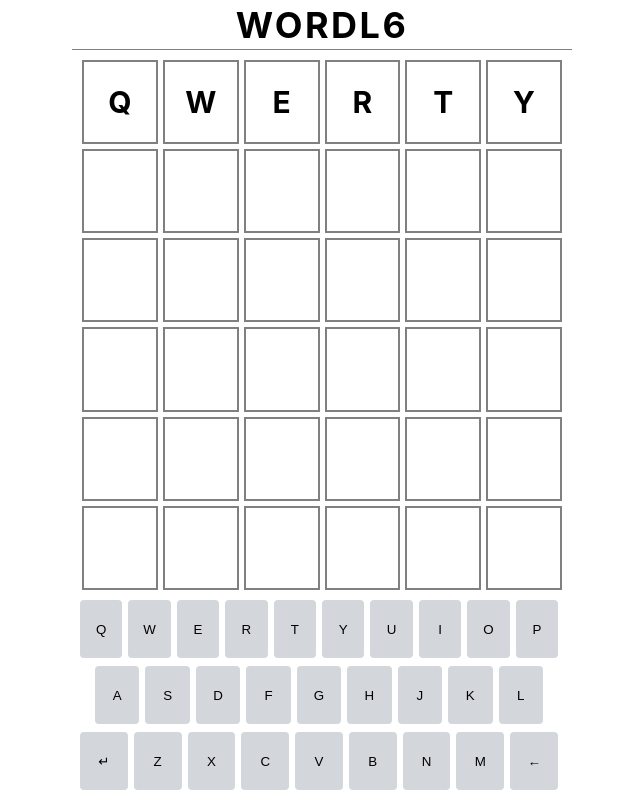
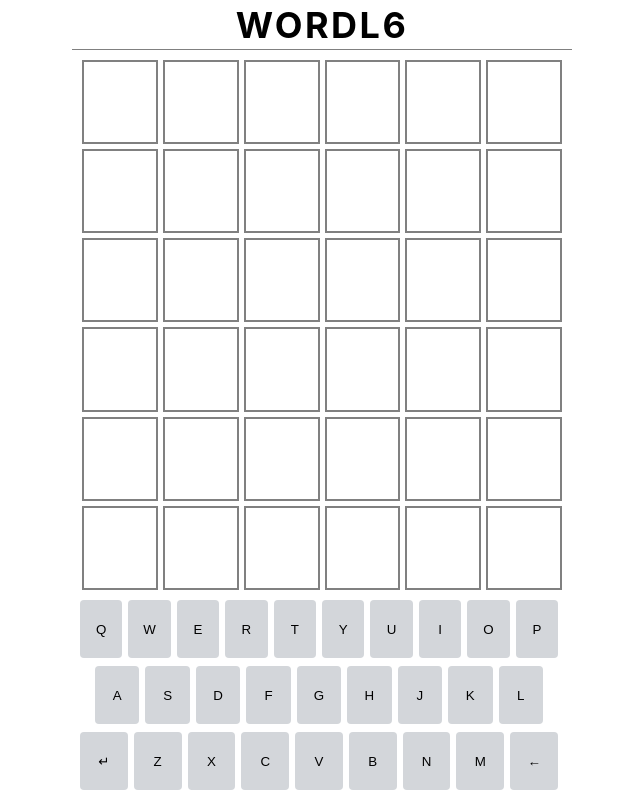
Before and after one commit to TheThomasY/wordl6, a Next.js app: page / in a window 1280 px wide. Shown: the whole page, without its empty margins (318-958 px from the left). Built offline with nearby package versions, Linux system fonts and the light colour scheme.

Commit message:
fix: game board state now an object, much more compact

```diff
--- a/components/GameBoard/GameBoard.js
+++ b/components/GameBoard/GameBoard.js
@@ -5,7 +5,7 @@ import Row from './Row';
 import styles from './GameBoard.module.scss';
 
 export default function GameBoard(props) {
-  const rows = [0, 1, 2, 3, 4, 5];
+  const rows = [1, 2, 3, 4, 5, 6];
   return (
     <div className={styles.gameBoard}>
       <div className={styles.gameGrid}>
--- a/components/GameBoard/Row.js
+++ b/components/GameBoard/Row.js
@@ -3,7 +3,8 @@ import React from 'react';
 import styles from './Row.module.scss';
 
 export default function Row(props) {
-  let line = props.line;
+  let line = props.line.split('');
+  console.log(line);
 
   return (
     <div className={styles.row}>
--- a/pages/index.js
+++ b/pages/index.js
@@ -13,15 +13,25 @@ import Keyboard from '../components/Keyboard/Keyboard';
 import styles from '../styles/Home.module.scss';
 
 export default function Home() {
-  const [row, setRow] = useState(0);
-  const [board, setBoard] = useState([
-    ['q', 'w', 'e', 'r', 't', 'y'],
-    ['', '', '', '', '', ''],
-    ['', '', '', '', '', ''],
-    ['', '', '', '', '', ''],
-    ['', '', '', '', '', ''],
-    ['', '', '', '', '', ''],
-  ]);
+  const [board, setBoard] = useState({
+    1: '      ',
+    2: '      ',
+    3: '      ',
+    4: '      ',
+    5: '      ',
+    6: '      ',
+  });
+  const [currentRow, setCurrentRow] = useState(0);
+  const [currentTile, setCurrentTile] = useState(0);
+
+  const updateBoardHandler = () => {
+    setBoard((prevBoard) => {
+      return {
+        ...prevBoard,
+        // row: new string
+      };
+    });
+  };
 
   return (
     <div className={styles.container}>
```
